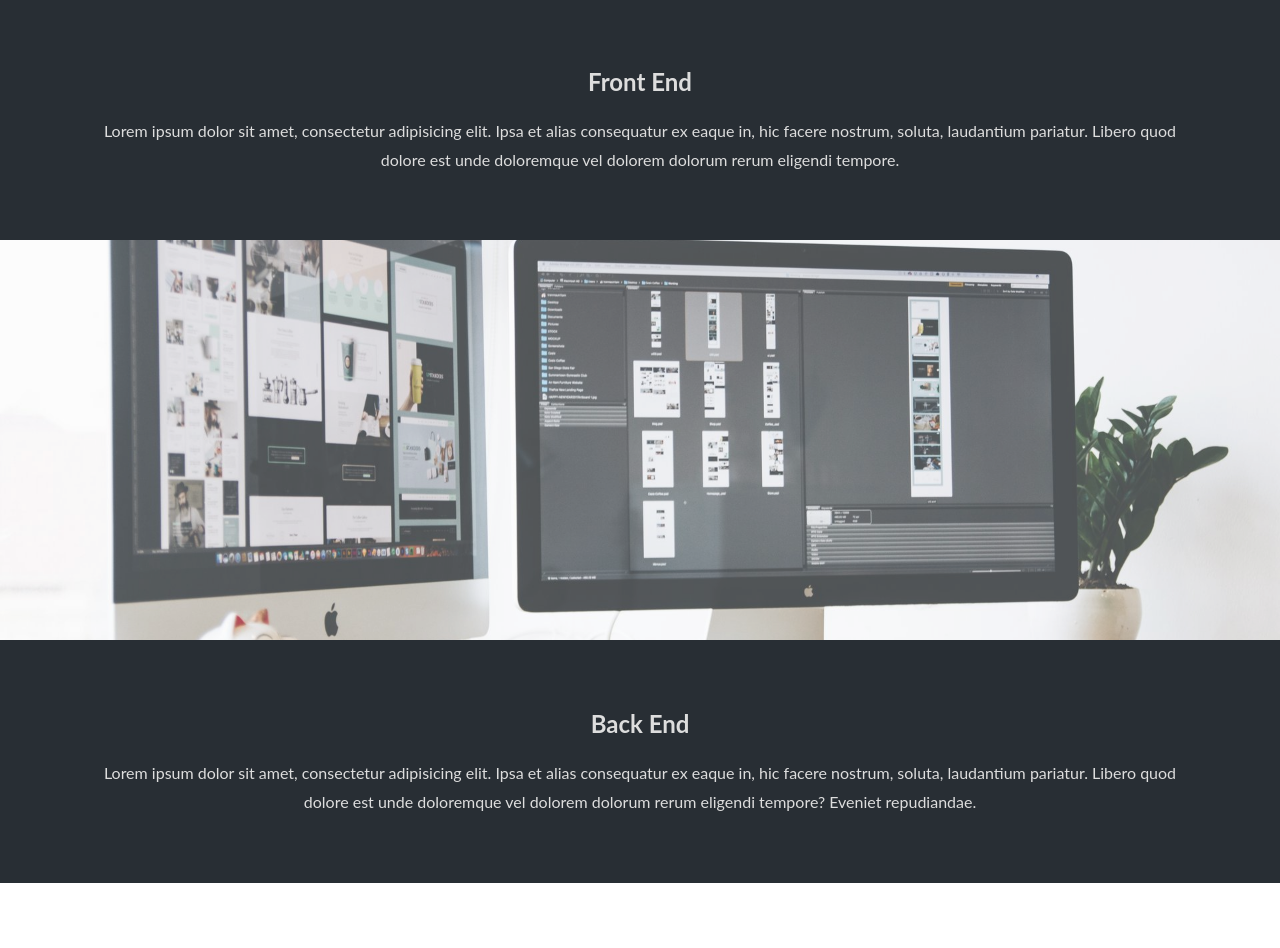
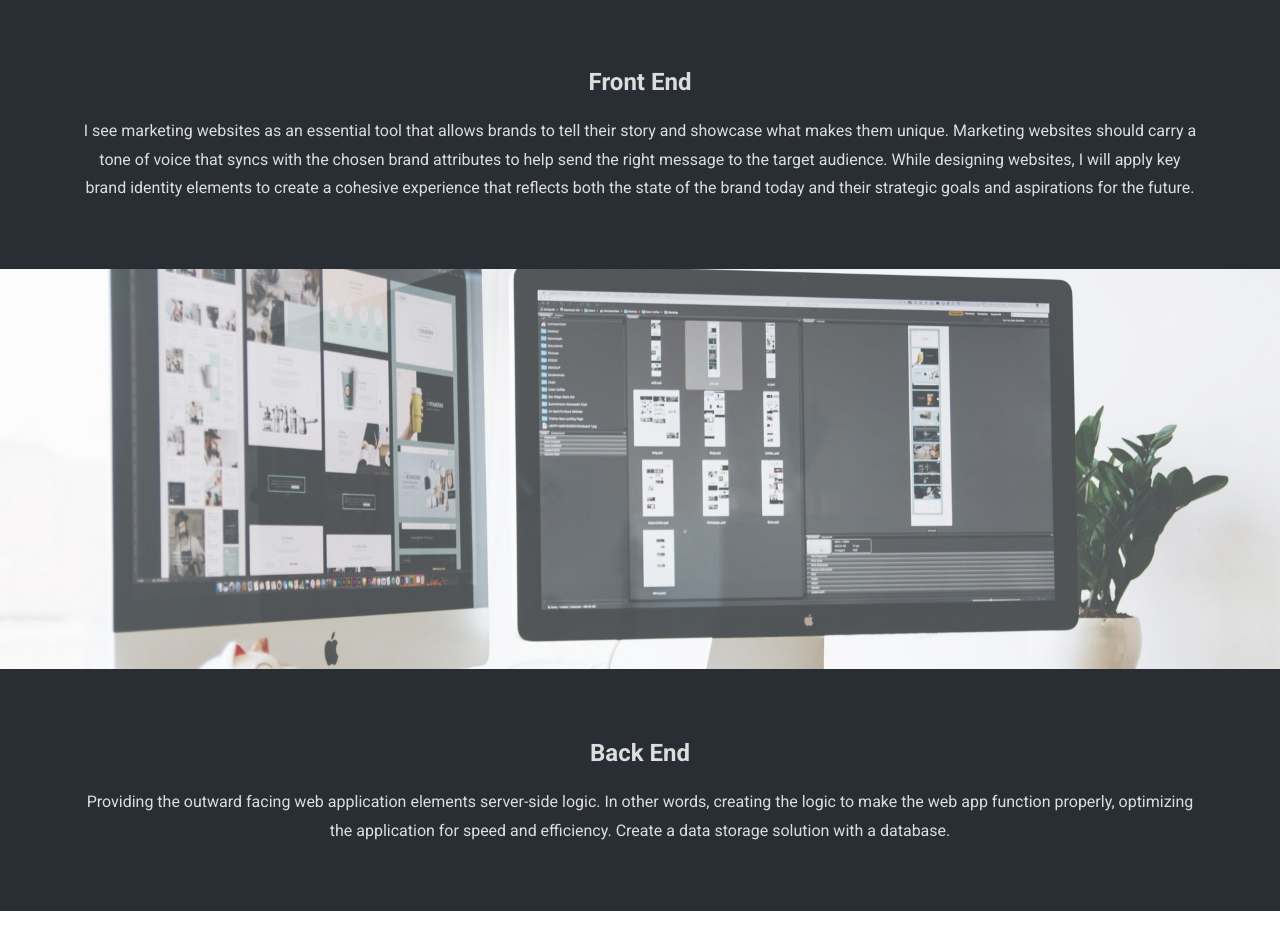
Before and after one commit to morganfula/profile, a plain HTML site: page index.html in a window 1280 px wide. Shown: the part 1444-2392 px from the top of the page. Drawn offline with Linux system fonts and the light colour scheme.

Commit message:
desription

```diff
--- a/index.html
+++ b/index.html
@@ -1,10 +1,15 @@
 <!DOCTYPE html>
 <html lang="en">
+
 <head>
   <meta charset="UTF-8" />
   <title>Morgan Amazing website</title>
+  <link
+    href="https://fonts.googleapis.com/css2?family=Roboto:ital,wght@0,300;0,400;0,500;0,700;1,300;1,400;1,900&display=swap"
+    rel="stylesheet">
   <link rel="stylesheet" type="text/css" href="./style.css" />
 </head>
+
 <body>
   <div class="pimg1">
     <div class="ptext">
@@ -17,11 +22,10 @@
   <section class="section section-light">
     <h2>UX/UI Design</h2>
     <p>
-        Lorem ipsum dolor sit amet, consectetur adipisicing elit. Ipsa et alias
-        consequatur ex eaque in, hic facere nostrum, soluta, laudantium
-        pariatur. Libero quod dolore est unde doloremque vel dolorem dolorum
-        rerum eligendi tempore.
+      As a full-service UX designer, I work closely with my clients to define, design and develop transformative user
+      experiences across all platforms and brand’s touchpoints.
     </p>
+
   </section>
 
   <div class="pimg2">
@@ -33,10 +37,11 @@
   <section class="section section-dark">
     <h2>Front End</h2>
     <p>
-        Lorem ipsum dolor sit amet, consectetur adipisicing elit. Ipsa et alias
-        consequatur ex eaque in, hic facere nostrum, soluta, laudantium
-        pariatur. Libero quod dolore est unde doloremque vel dolorem dolorum
-        rerum eligendi tempore.
+      I see marketing websites as an essential tool that allows brands to tell their story and showcase what makes them
+      unique. Marketing websites should carry a tone of voice that syncs with the chosen brand attributes to help send
+      the right message to the target audience. While designing websites, I will apply key brand identity elements to
+      create a cohesive experience that reflects both the state of the brand today and their strategic goals and
+      aspirations for the future.
     </p>
   </section>
 
@@ -49,10 +54,9 @@
   <section class="section section-dark">
     <h2>Back End</h2>
     <p>
-        Lorem ipsum dolor sit amet, consectetur adipisicing elit. Ipsa et alias
-        consequatur ex eaque in, hic facere nostrum, soluta, laudantium
-        pariatur. Libero quod dolore est unde doloremque vel dolorem dolorum
-        rerum eligendi tempore? Eveniet repudiandae.
+      Providing the outward facing web application elements server-side logic. In other words, creating the logic to
+      make the web app function properly, optimizing the application for speed and efficiency. Create a data storage
+      solution with a database.
     </p>
   </section>
 
@@ -64,4 +68,5 @@
     </div>
   </div>
 </body>
+
 </html>
--- a/style.css
+++ b/style.css
@@ -3,7 +3,7 @@ html {
   height: 100%;
   margin: 0;
   font-size: 16px;
-  font-family: "lato", sans-serif;
+  font-family: "Roboto", sans-serif;
   font-weight: 400;
   line-height: 1.8em;
   color: #666;
```
Lines whose indentation alone changed are shown as unchanged.
